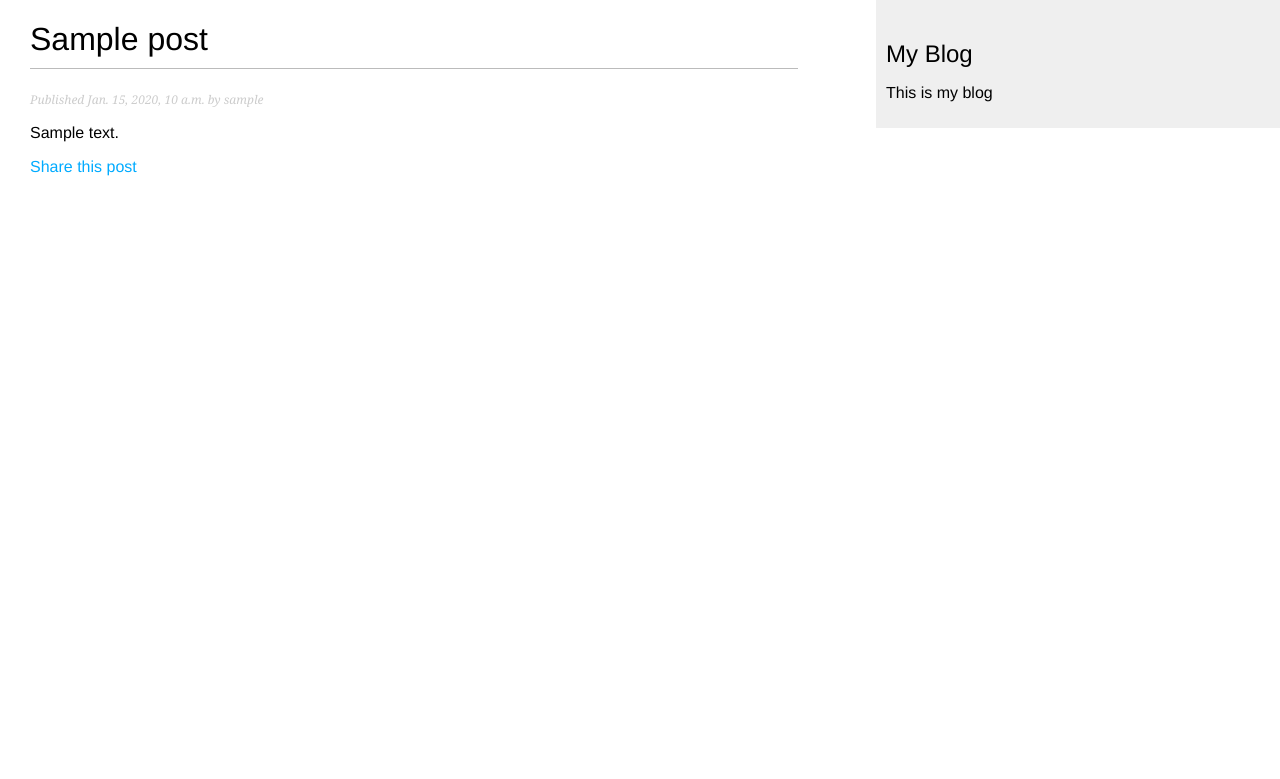
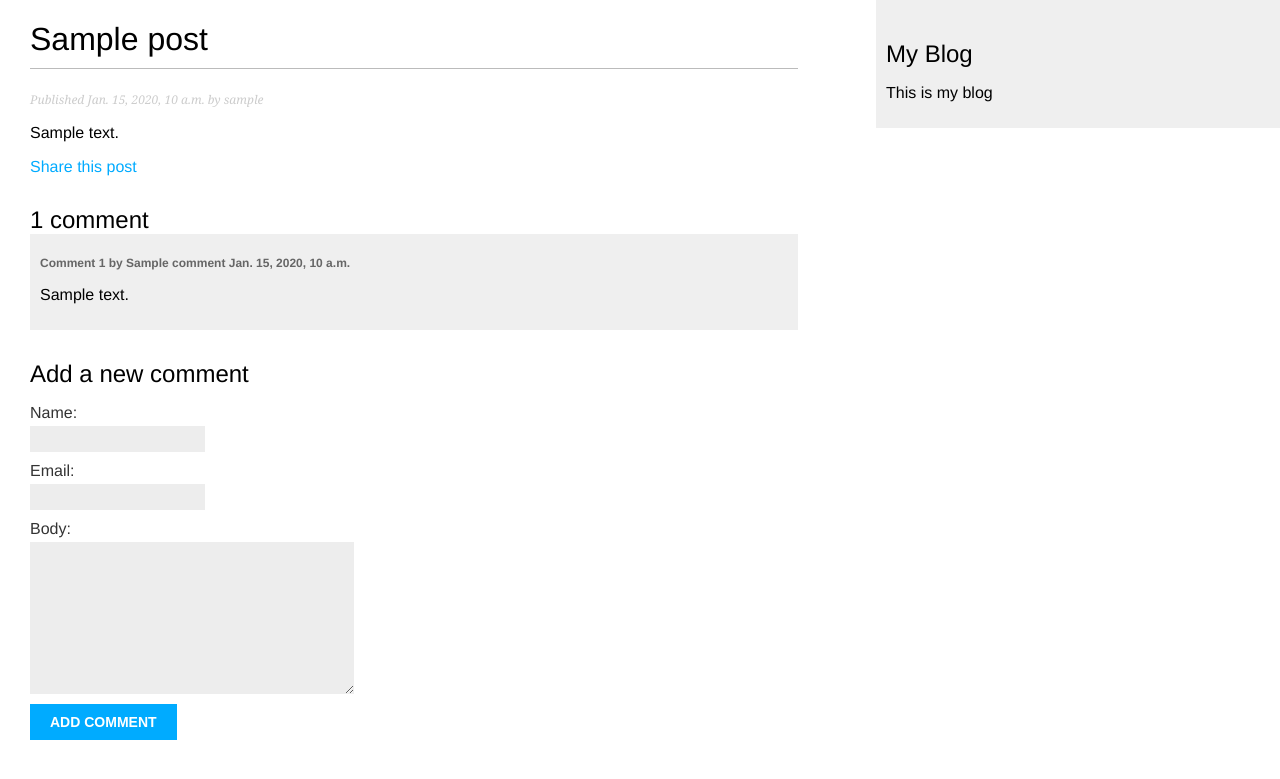
Before and after one commit to zamzami16/BelajarDjango, a Django app: a page that uses mysite/blog/templates/blog/post/detail.html in a window 1280 px wide. Shown: the top 779 px of the page. Run offline with Django 3.2, Linux system fonts and the light colour scheme; tables that the repository leaves empty hold one stand-in row (values such as "Sample post").

Commit message:
adding comment system

```diff
--- a/mysite/blog/forms.py
+++ b/mysite/blog/forms.py
@@ -1,5 +1,6 @@
 # create form
 from django import forms
+from .models import Comment
 
 
 class EmailPostForm(forms.Form):
@@ -7,3 +8,8 @@ class EmailPostForm(forms.Form):
     email = forms.EmailField()
     to = forms.EmailField()
     comments = forms.CharField(required=False, widget=forms.Textarea)
+
+class CommentForm(forms.ModelForm):
+    class Meta:
+        model = Comment
+        fields = ('name', 'email', 'body')
--- a/mysite/blog/models.py
+++ b/mysite/blog/models.py
@@ -54,3 +54,19 @@ class Post(models.Model):
     objects = models.Manager()
     # published manager
     published = PublishedManager()
+
+# Build comments system
+class Comment(models.Model):
+    post = models.ForeignKey(Post, on_delete=models.CASCADE, related_name="comments")
+    name = models.CharField(max_length=80)
+    email = models.EmailField()
+    body = models.TextField()
+    created = models.DateTimeField(auto_now_add=True)
+    updated = models.DateTimeField(auto_now=True)
+    active = models.BooleanField(default=True)
+
+    class Meta:
+        ordering = ('created',)
+
+    def __str__(self):
+        return f'Comment by {self.name} on {self.post}'
--- a/mysite/blog/templates/blog/post/detail.html
+++ b/mysite/blog/templates/blog/post/detail.html
@@ -13,4 +13,35 @@
     <p>
         <a href="{% url "blog:post_share" post.id %}">Share this post</a>
     </p>
+
+    {% comment %} adding comment system {% endcomment %}
+    {% with comments.count as total_comments %}
+        <h2>
+            {{ total_comments }} comment{{ total_comments|pluralize }}
+        </h2>
+    {% endwith %}
+
+    {% for comment in comments %}
+        <div class="comment">
+            <p class="info">
+                Comment {{ forloop.counter }} by {{ comment.name }} {{ comment.created }}
+            </p>
+            {{ comment.body|linebreaks }}
+        </div>
+    {% empty %}
+        <p>There are no comments yet.</p>
+    {% endfor %}
+
+    {% comment %} Display a success message {% endcomment %}
+    {% if new_comment %}
+        <h2>Your comment has been added.</h2>
+    {% else %}
+        <h2>Add a new comment</h2>
+        <form action="" method="post">
+            {{ comment_form.as_p }}
+            {% csrf_token %}
+            <p><input type="submit" value="Add comment"></p>
+        </form>
+    {% endif %}
+
 {% endblock content %}
--- a/mysite/blog/views.py
+++ b/mysite/blog/views.py
@@ -3,8 +3,8 @@ from django.core.paginator import Paginator, EmptyPage, PageNotAnInteger
 from django.core.mail import send_mail
 from django.views.generic import ListView
 
-from .forms import EmailPostForm
-from .models import Post
+from .forms import EmailPostForm, CommentForm
+from .models import Post, Comment
 
 # using classbased views
 class PostListView(ListView):
@@ -70,4 +70,30 @@ def post_detail(request, year, month, day, post):
         publish__month=month,
         publish__day=day,
     )
-    return render(request, "blog/post/detail.html", {"post": post})
+    # list of active comments for this post
+    comments = post.comments.filter(active=True)
+
+    new_comment = None
+
+    if request.method == "POST":
+        # a comment was posted
+        comment_form = CommentForm(data=request.POST)
+        if comment_form.is_valid():
+            # create comment object but don't save to database yet
+            new_comment = comment_form.save(commit=False)
+            # assign the current post to the comment
+            new_comment.post = post
+            # save the comment to the database
+            new_comment.save()
+    else:
+        comment_form = CommentForm()
+    return render(
+        request,
+        "blog/post/detail.html",
+        {
+            "post": post,
+            "comments": comments,
+            "new_comment": new_comment,
+            "comment_form": comment_form,
+        },
+    )
```
Also changed, not shown: mysite/blog/admin.py (+8 -1 lines), mysite/blog/migrations/0002_comment.py (added).
